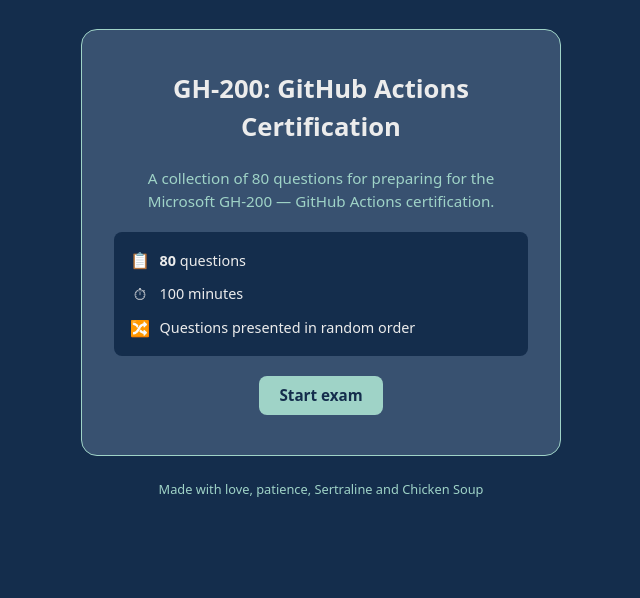
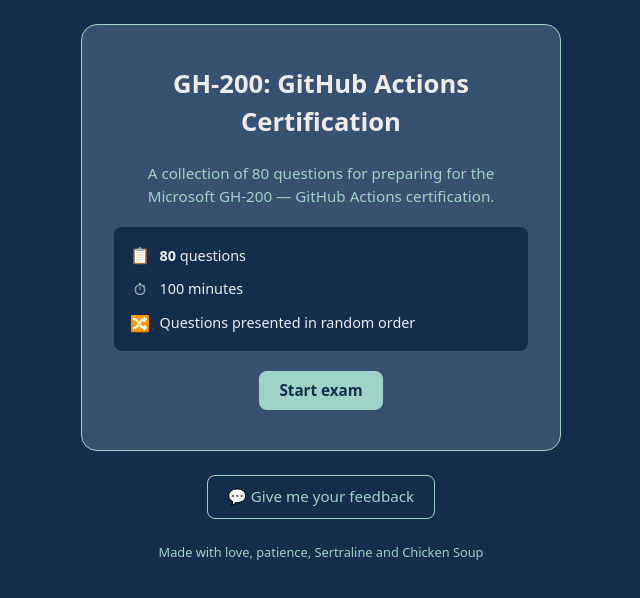
Before and after one commit to MatsuoIV/cert-exams, a React (Vite) app: page / in a window 1280 px wide. Shown: the top 598 px of the page, without its empty margins (319-959 px from the left). Built offline with nearby package versions, Linux system fonts and the light colour scheme.

Commit message:
Add Feedback button and Form URL Variable

```diff
--- a/src/App.css
+++ b/src/App.css
@@ -417,6 +417,28 @@
   background: #0e1f35;
 }
 
+.btn--feedback {
+  background: transparent;
+  color: #9fd3c7;
+  border: 1px solid #9fd3c7;
+  text-decoration: none;
+  display: inline-flex;
+  align-items: center;
+  gap: 0.4rem;
+}
+
+.btn--feedback:hover {
+  background: #9fd3c7;
+  color: #142d4c;
+}
+
+.summary-footer {
+  display: flex;
+  align-items: center;
+  justify-content: space-between;
+  gap: 1rem;
+}
+
 /* ── Summary ────────────────────────────────────────────── */
 .summary {
   display: flex;
--- a/src/components/ExamSummary.tsx
+++ b/src/components/ExamSummary.tsx
@@ -1,4 +1,5 @@
 import type { ExamData, Option, UserAnswers } from '../types/exam'
+import { FeedbackButton } from './FeedbackButton'
 
 interface ExamSummaryProps {
   examData: ExamData
@@ -111,9 +112,12 @@
         })}
       </ol>
 
-      <button onClick={onRestart} className="btn btn--primary">
-        Reiniciar examen
-      </button>
+      <div className="summary-footer">
+        <button onClick={onRestart} className="btn btn--primary">
+          Reiniciar examen
+        </button>
+        <FeedbackButton />
+      </div>
     </div>
   )
 }
--- /dev/null
+++ b/src/components/FeedbackButton.tsx
@@ -0,0 +1,15 @@
+const FORM_URL = import.meta.env.VITE_FEEDBACK_FORM_URL as string | undefined
+
+export function FeedbackButton() {
+  if (!FORM_URL) return null
+  return (
+    <a
+      href={FORM_URL}
+      target="_blank"
+      rel="noopener noreferrer"
+      className="btn btn--feedback"
+    >
+      💬 Give me your feedback
+    </a>
+  )
+}
--- a/src/components/WelcomeScreen.tsx
+++ b/src/components/WelcomeScreen.tsx
@@ -1,3 +1,5 @@
+import { FeedbackButton } from './FeedbackButton'
+
 interface WelcomeScreenProps {
   title: string
   description?: string
@@ -45,6 +47,8 @@
         </button>
       </div>
 
+      <FeedbackButton />
+
       <footer className="welcome-footer">
         Made with love, patience, Sertraline and Chicken Soup
       </footer>
```
Also changed, not shown: 1 other file (tests, documents, lock files or other folders).
